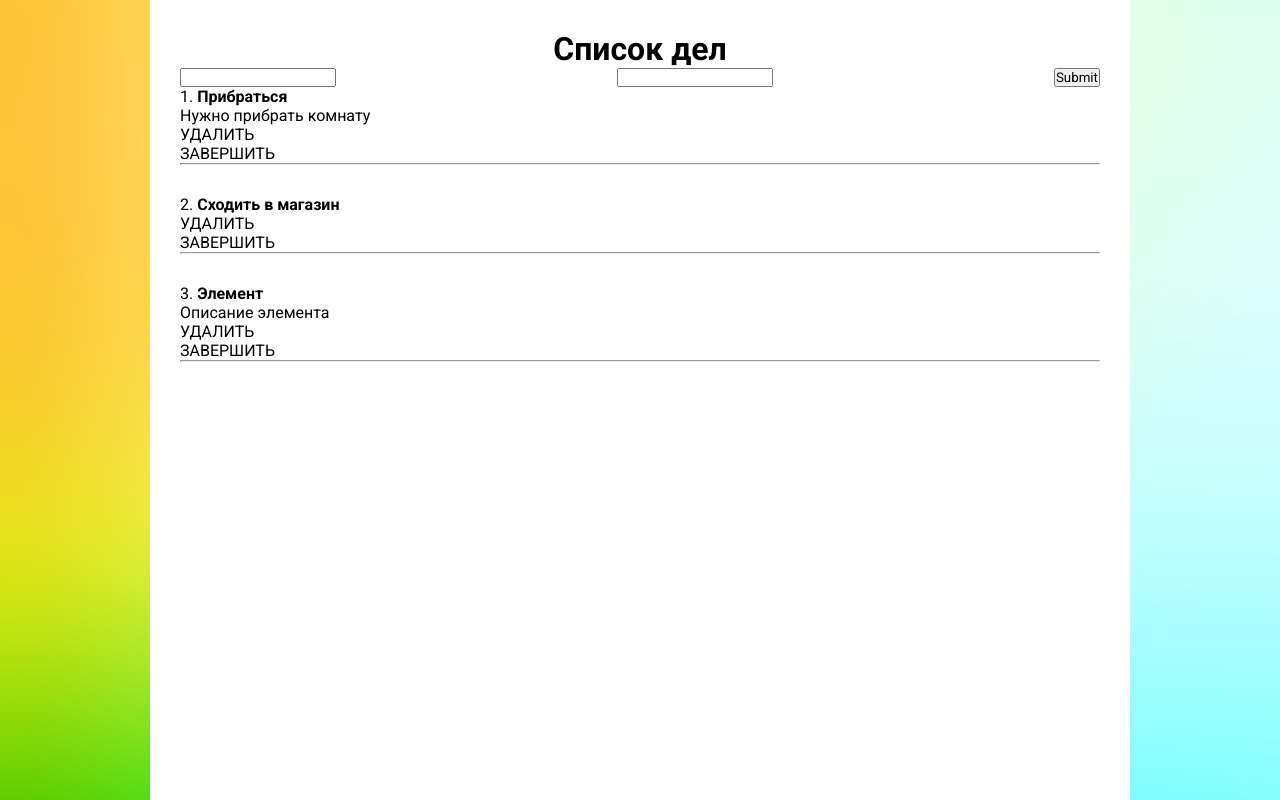
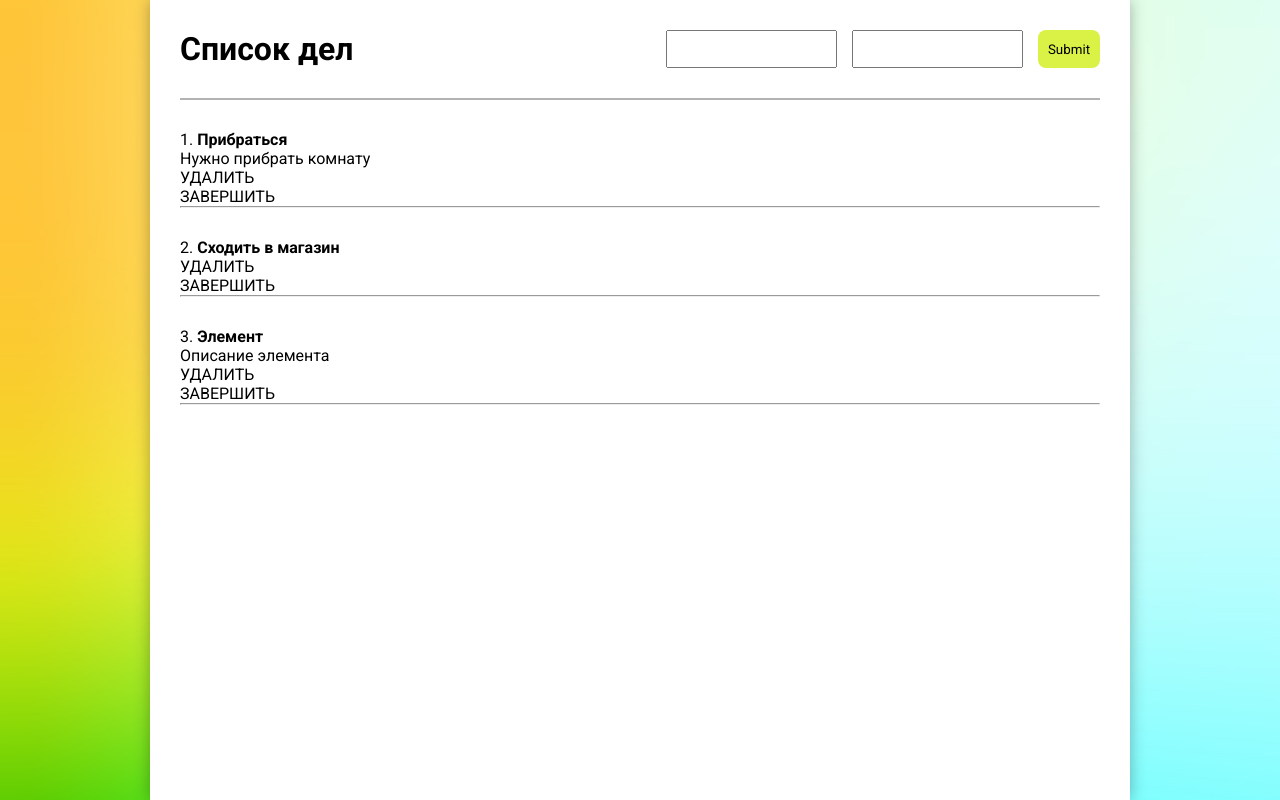
Before and after one commit to misergeev/vue-project, a plain HTML site: page index.html in a window 1280 px wide. Drawn offline with nearby package versions, Linux system fonts and the light colour scheme.

Commit message:
Little fixes

```diff
--- a/assets/style.css
+++ b/assets/style.css
@@ -5,19 +5,47 @@
     font-family: 'Roboto', sans-serif;
 }
 #app {
-    height: 100vh;
+    min-height: 100vh;
     background: url('./image/background.jpg') center center / cover no-repeat;
 }
 .todo-wrap {
     width: 100%;
     max-width: 920px;
-    height: calc(100% - 60px);
+    min-height: calc(100vh - 60px);
     margin: 0 auto;
     padding: 30px;
     background: #ffffff;
+    box-shadow: 0 0 15px 0px rgba(0, 0, 0, 0.3);
+}
+.todo-header {
+    display: flex;
+    justify-content: space-between;
+    margin: 0 0 30px 0;
+    padding: 0 0 30px 0;
+    border-bottom: 2px solid rgba(0, 0, 0, 0.3);
 }
 .todo-title {
     text-align: center;
+}
+.todo-form {
+    display: flex;
+    justify-content: space-between;
+}
+.todo-form input {
+    margin: 0 0 0 15px;
+}
+.todo-form input[type=text] {
+    padding: 0 0 0 15px;
+}
+.todo-form input[type=submit] {
+    padding: 10px;
+    background: #daf246;
+    border: none;
+    cursor: pointer;
+    border-radius: 8px;
+}
+.todo-form input[type=submit]:hover {
+    background: #d0fefc;
 }
 .todo-item {
     margin: 0 0 30px 0;
@@ -25,8 +53,3 @@
 .completeElem {
     background: rgba(0, 184, 68, 0.5);
 }
-
-.todo-form {
-    display: flex;
-    justify-content: space-between;
-}
--- a/components/ElementDisplay.js
+++ b/components/ElementDisplay.js
@@ -1,8 +1,10 @@
 app.component('element-display', {
     template:
     `
-    <h1 class="todo-title">{{ title }}</h1>
-    <add-element-form @add-to-list="onSubmit"></add-element-form>
+    <div class="todo-header">
+        <h1 class="todo-title">{{ title }}</h1>
+        <add-element-form @add-to-list="onSubmit"></add-element-form>
+    </div>
     <div
         class="todo-item"
         v-for="(item, i) in items"
```
